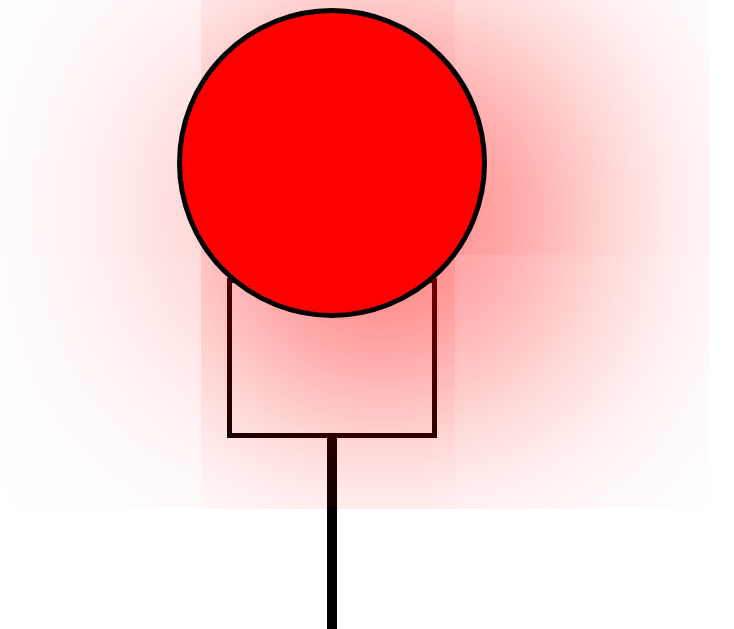
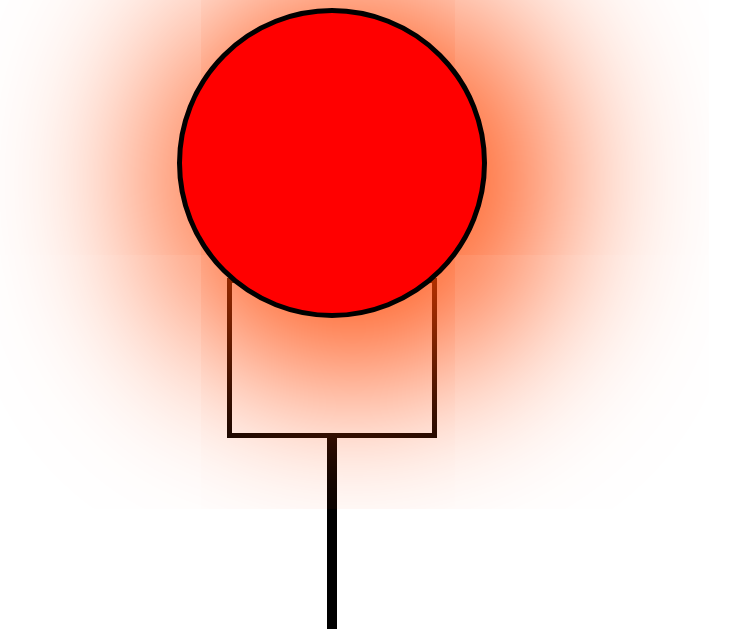
Before and after one commit to manasabingi115/Bilb, a website built with Parcel: page index.html in a window 1280 px wide. Both pictures are taken after a click on the picture 640 px from the left and 726 px from the top of the page. Shown: the top 629 px of the page, without its empty margins (308-1042 px from the left). Built offline with nearby package versions, Linux system fonts and the light colour scheme.

Commit message:
modified code

```diff
--- a/src/styles.css
+++ b/src/styles.css
@@ -39,5 +39,5 @@ body {
 }
 .my-class {
   background-color: red !important;
-  box-shadow: 50px 50px 500px red;
+  box-shadow: 21px 18px 175px 43px orangered;
 }
```
